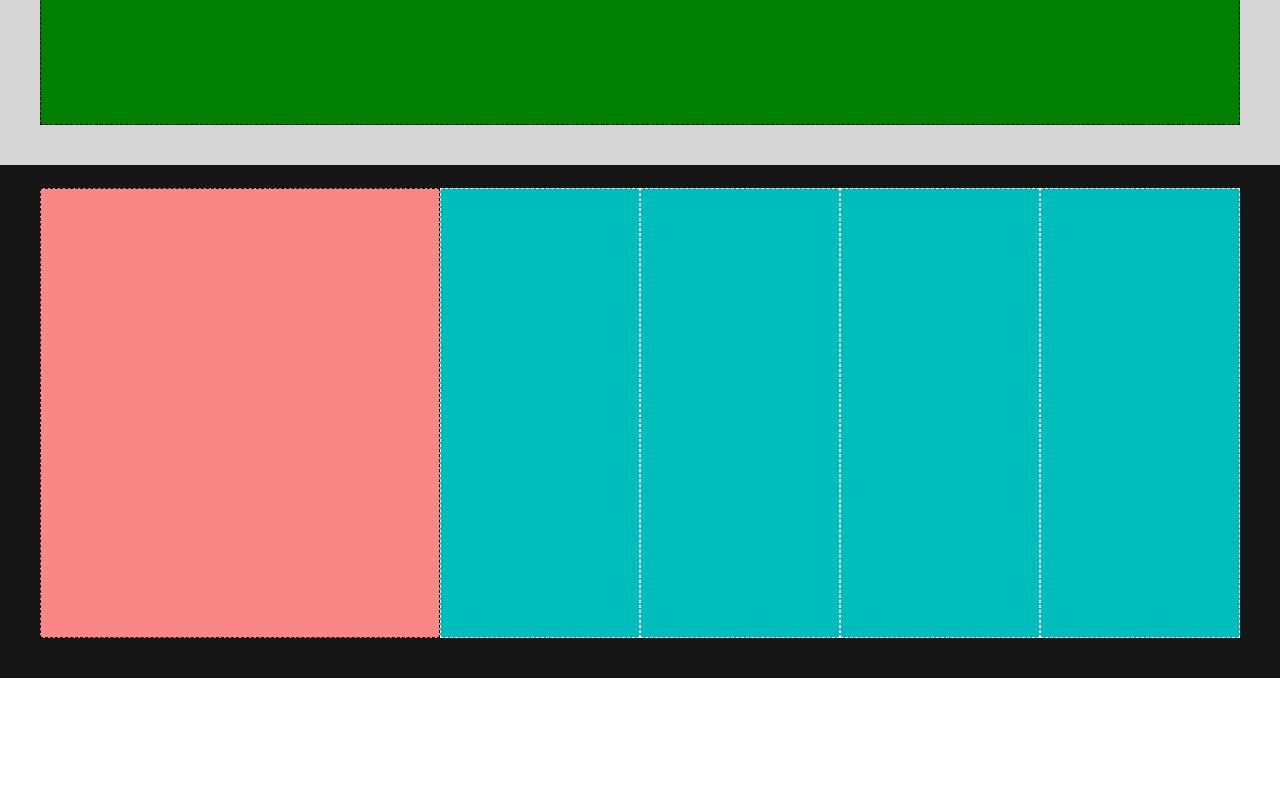
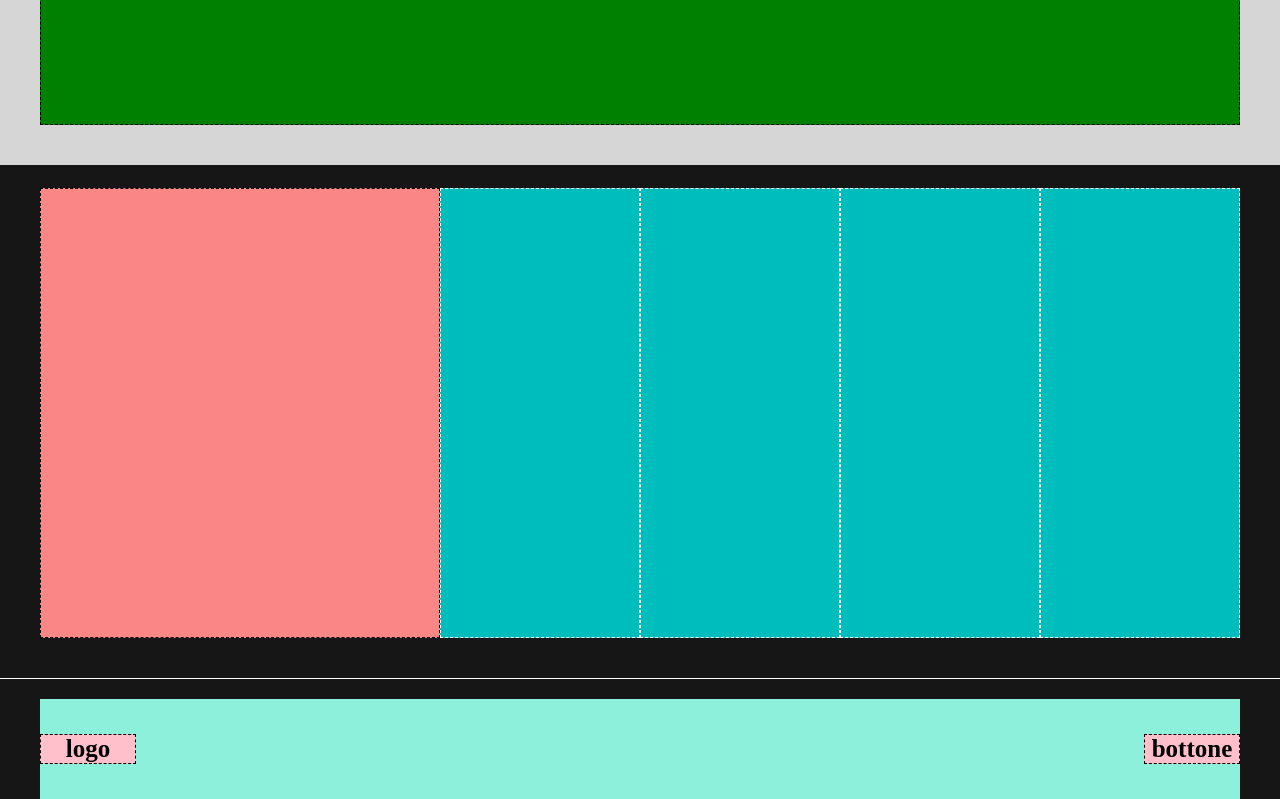
Before and after one commit to Andrearomeo04/htmlcss-struttura-discord, a plain HTML site: page index.html in a window 1280 px wide. Shown: the part 2000-2799 px from the top of the page. Before the commit the page ends 2678 px from the top, so only its background shows below. Drawn offline with Linux system fonts and the light colour scheme.

Commit message:
[UPD] finished footer section layout, added styles. Esercizio finito

```diff
--- a/css/style.css
+++ b/css/style.css
@@ -4,6 +4,7 @@
     box-sizing: border-box;
 }
 
+/* header section */
 header {
     background-color: rgba(0, 238, 255, 0.329);
 }
@@ -18,6 +19,7 @@ header {
     flex-wrap: wrap;
 }
 
+/* header col section */
 .col-20 {
     width: 20%;
 }
@@ -25,13 +27,16 @@ header {
 .col-60 {
     width: 60%;
 }
+/* header col section end  */
 
+/* nav bar section  */
 .content {
     padding: 8px 5px;
     margin: 20px 0px;
     border: 1px dashed black;
     background-color: rgb(255, 208, 0);
 }
+
 
 .main-menu {
     list-style-type: none;
@@ -46,8 +51,12 @@ header {
 #login {
     text-align: right;
 }
+/* nav bar sectione end  */
+/* header section end */
 
 /* main */
+
+/* main container  */
 .container-sm {
     max-width: 900px;
     margin: 0 auto;
@@ -57,7 +66,9 @@ header {
     max-width: 1200px;
     margin: 0 auto;
 }
+/* main container end  */
 
+/* col main  */
 .col-100 {
     width: 100%;
     border: 1px dashed black;
@@ -87,8 +98,49 @@ header {
     width: 16.6666667%;
     height: 450px;
 }
+/* col main section end  */
+
+/* main end  */
+
+/* footer */
+
+/* content section footer  */
+.content-footer {
+    background-color: pink;
+    display: flex;
+    justify-content: center;
+}
+
+.content-footer {
+    background-color: pink;
+    font-size: 25px;
+}
+
+/* content footer section end  */
+
+/* col footer section  */
+.col-100-footer {
+    width: 100%;
+    height: 100px;
+    margin-top: 20px;
+}
+
+.col-10-footer {
+    width: 8%;
+}
+/* col footer end  */
+
+.center-between-footer {
+    display: flex;
+    align-items: center;
+    justify-content: space-between;
+}
+
+/* footer end  */
 
 /* styling class */
+
+/* background colors section  */
 .bg-blue {
     background-color: blue;
     padding: 20px;
@@ -103,6 +155,12 @@ header {
     padding: 3px 0px 20px 0px;
 }
 
+.bg-black-footer {
+    background-color: rgb(22, 22, 22);
+}
+/* background colors section end  */
+
+/* col colors section  */
 .col-roset {
     background-color: rgb(255, 117, 237);
 }
@@ -122,17 +180,29 @@ header {
     background-color: rgb(0, 189, 189);
 }
 
+.col-aqua {
+    background-color: rgb(140, 240, 218);
+}
+
 .col-green{
     background-color: green;
 }
 
-.my-col {
+/* col colors section end  */
+
+.my-col {                          /* col margins  */
     margin: 20px 0px;
 }
 
+/* border section  */
 .border-dash{
     border: 1px dashed black;
 }
 .border-dash-white {
     border: 1px dashed white;
 }
+
+.border-btm-footer {
+    border-bottom: 1px solid white;
+}
+/* border section end  */
--- a/index.html
+++ b/index.html
@@ -7,14 +7,20 @@
     <title>Document</title>
 </head>
 <body>
+
+    <!-- header section  -->
     <header>
         <div class="container">
             <div class="row">
+
+                <!-- first column  -->
                 <div class="col-20">
                     <div class="content">
                         <h2>logo</h2>
                     </div>
                 </div>
+
+                <!-- second column  -->
                 <div class="col-60">
                     <div class="content">
                         <ul class="main-menu">
@@ -26,6 +32,8 @@
                         </ul>
                     </div>
                 </div>
+
+                <!-- third column  -->
                 <div class="col-20">
                     <div class="content">
                         <h2 id="login">login</h2>
@@ -34,7 +42,12 @@
             </div>
         </div>
     </header>
+    <!-- header section end -->
+
+    <!-- main section  -->
     <main>
+
+        <!-- blue row -->
         <div class="bg-blue">
             <div class="container-sm">
                 <div class="row">
@@ -42,12 +55,16 @@
                 </div>
             </div>
         </div>
+
+            <!-- 1st white row -->
         <div class="container-lg">
             <div class="row">
                 <div class="col-60-main col-blue my-col border-dash"></div>
                 <div class="col-40-main col-pink my-col border-dash"></div>
             </div>
         </div>
+
+        <!-- grey row -->
         <div class="bg-light-grey">
             <div class="container-lg">
                 <div class="row">
@@ -56,12 +73,16 @@
                 </div>
             </div>
         </div>
+
+        <!-- 2nd white row  -->
         <div class="container-lg">
             <div class="row">
                 <div class="col-60-main col-blue my-col border-dash"></div>
                 <div class="col-40-main col-pink my-col border-dash"></div>
             </div>
         </div>
+
+        <!-- 2nd grey row -->
         <div class="bg-light-grey">
             <div class="container-lg">
                 <div class="row">
@@ -69,7 +90,9 @@
                 </div>
             </div>
         </div>
-        <div class="bg-black">
+
+        <!-- first black row -->
+        <div class="bg-black border-btm-footer">
             <div class="container-lg">
                 <div class="row">
                     <div class="col-33-foot-main col-dark-pink my-col border-dash"></div>
@@ -81,6 +104,23 @@
             </div>
         </div>
     </main>
-    <footer></footer>
+    <!-- main section end  -->
+
+    <!-- footer section  -->
+    <footer>
+
+        <!-- 2nd black row -->
+        <div class="bg-black-footer">
+            <div class="container-lg">
+                <div class="row">
+                    <div class="col-100-footer col-aqua center-between-footer">
+                        <div class="content-footer col-10-footer border-dash"><span><strong>logo</strong></span></div>
+                        <div class="content-footer col-10-footer border-dash"><span><strong>bottone</strong></span></div>
+                    </div>
+                </div>
+            </div>
+        </div>
+    </footer>
+    <!-- footer section end -->
 </body>
 </html>
```
